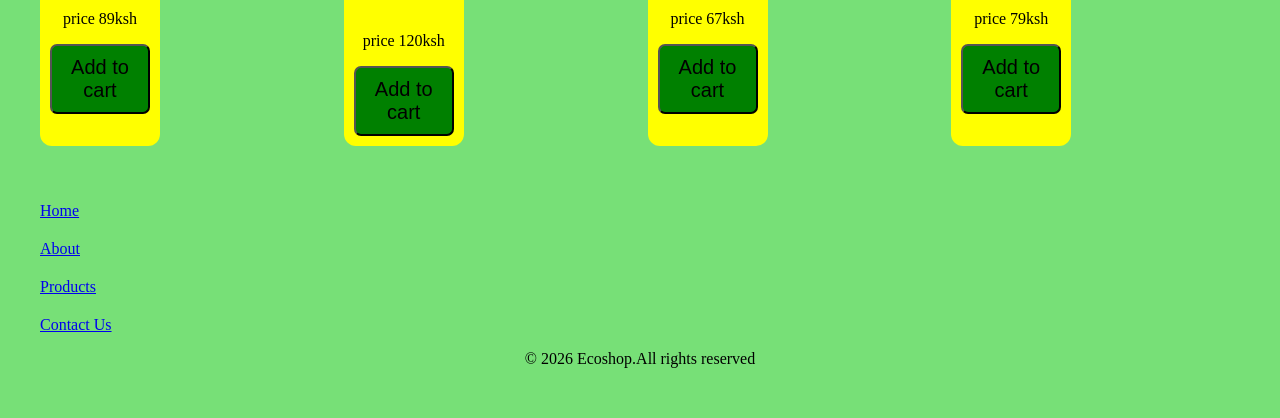
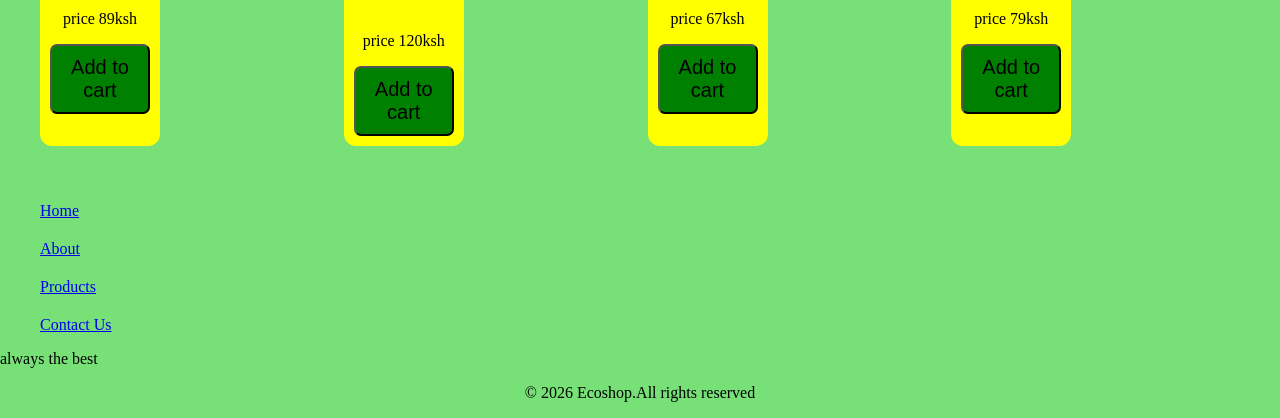
Before and after one commit to Bethu-k/Supershop, a plain HTML site: page index.html in a window 1280 px wide. Shown: the part 856-1274 px from the top of the page. Before the commit the page ends 1240 px from the top, so only its background shows below. Drawn offline with Linux system fonts and the light colour scheme.

Commit message:
initial commit

```diff
--- a/index.html
+++ b/index.html
@@ -117,6 +117,7 @@
                   <a href="#">Contact Us</a>
               </ul>
           </div>
+          <p>always the best</p>
           <p align="center">&copy; 2026 Ecoshop.All rights reserved</p>
       </footer>
 
```
